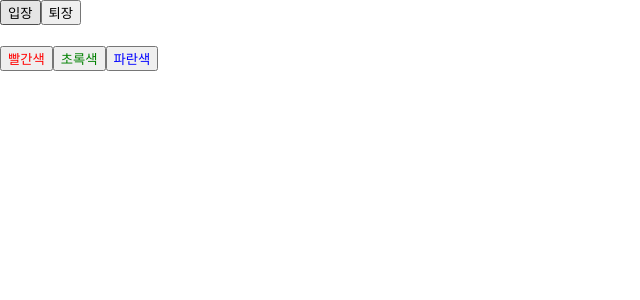
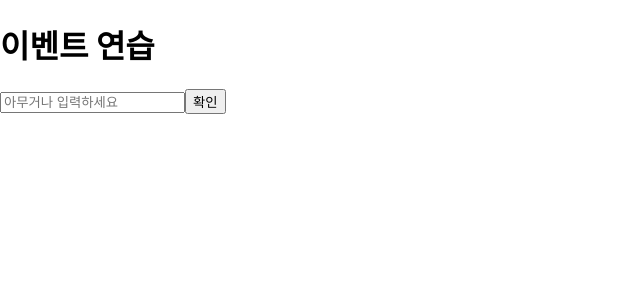
Before and after one commit to PublisherKang/react-study, a React (Create React App) app in the folder study/: page / in a window 1280 px wide. Shown: the top 300 px of the page, without its empty margins (0-640 px from the left). Built offline with nearby package versions, Linux system fonts and the light colour scheme.

Commit message:
input satate담기

```diff
--- a/study/src/App.js
+++ b/study/src/App.js
@@ -1,12 +1,13 @@
 import React from 'react';
 // import Counter from './Counter.js';
-import Say from './Say.js';
+// import Say from './Say.js';
+import EventPractice from './EventPractice.js';
 
 // const App = () => {
 //   return <Counter />;
 // };
 const App = () => {
-  return <Say />;
+  return <EventPractice />;
 };
 
 export default App;
--- /dev/null
+++ b/study/src/EventPractice.js
@@ -0,0 +1,39 @@
+import React, { Component } from 'react';
+
+class EventPractice extends Component {
+  state = {
+    message: '',
+  };
+
+  render() {
+    return (
+      <div>
+        <h1>이벤트 연습</h1>
+        <input
+          type="text"
+          name="message"
+          placeholder="아무거나 입력하세요"
+          value={this.state.message}
+          onChange={(e) => {
+            this.setState({
+              message: e.target.value,
+            });
+          }}
+          //   인풋에 사용자 이벤트 담는법
+        />
+        <button
+          onClick={() => {
+            alert(this.state.message);
+            this.setState({
+              message: '',
+            });
+          }}
+        >
+          확인
+        </button>
+      </div>
+    );
+  }
+}
+
+export default EventPractice;
```
Also changed, not shown: 1 other file (tests, documents, lock files or other folders).
